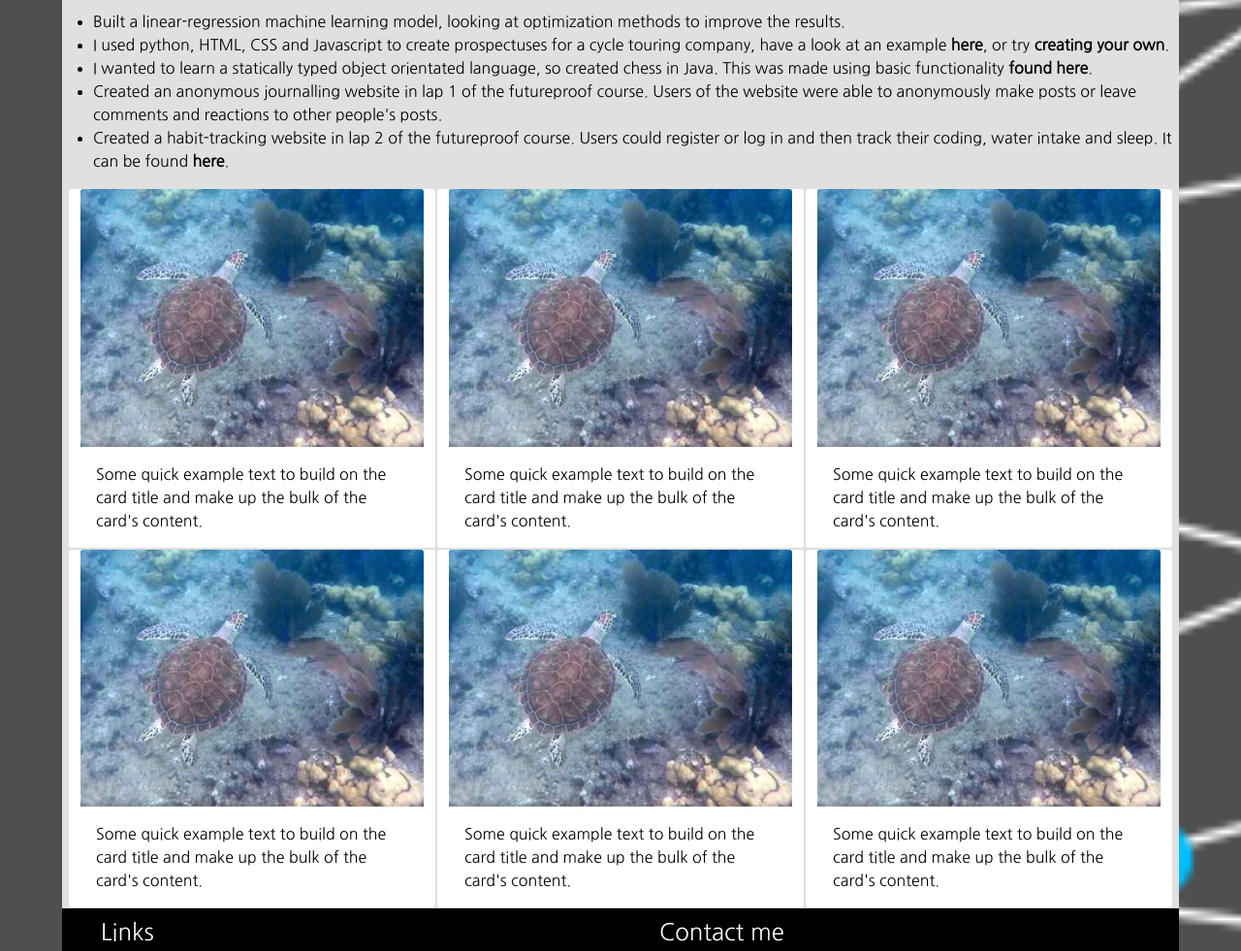
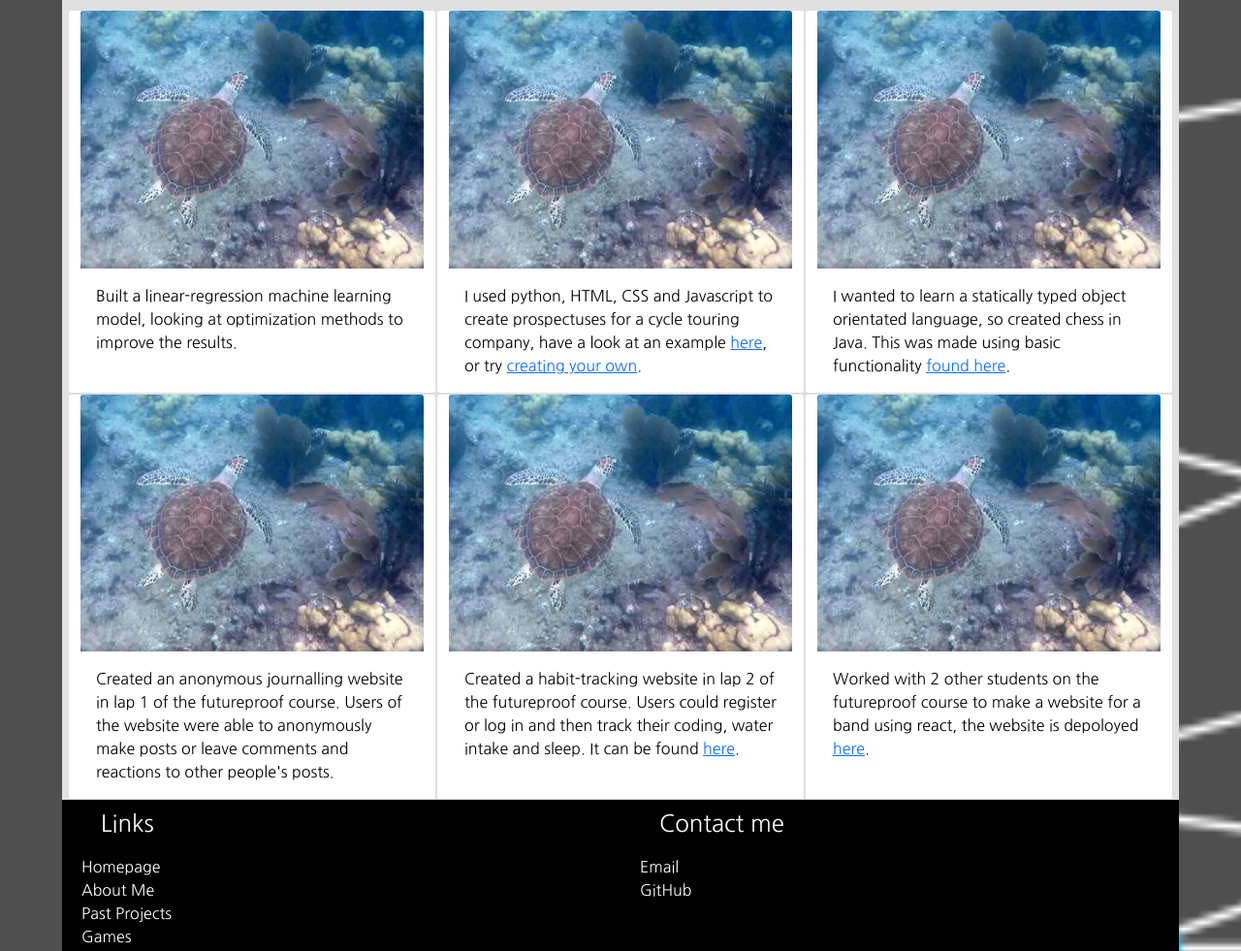
Before and after one commit to JamesWheadon/PortfolioWebsite, a website: page PastProjects.html in a window 1280 px wide. Shown: the part 1500-2481 px from the top of the page at 97% size. Drawn offline with nearby package versions, Linux system fonts and the light colour scheme.

Commit message:
put list in to boostrap grid of cards

```diff
--- a/PastProjects.html
+++ b/PastProjects.html
@@ -44,41 +44,24 @@
     </section>
     <br>
     <section>
-        <ul>
-            <li>
-                Built a linear-regression machine learning model, looking at optimization methods to improve the results.
-            </li>
-            <li>
-                I used python, HTML, CSS and Javascript to create prospectuses for a cycle touring company, have a look at an example <a href="https://www.bikexplore.co.uk/Abroad/Normandy-Chateau-2021" target="_blank">here</a>, or try <a href="https://bikexplore.netlify.app/" target="_blank">creating your own</a>.
-            </li>
-            <li>
-                I wanted to learn a statically typed object orientated language, so created chess in Java. This was made using basic functionality <a href="https://github.com/psoder3/Program-Your-Own-Chess" target="_blank">found here</a>.
-            </li>
-            <li>
-                Created an anonymous journalling website in lap 1 of the futureproof course. Users of the website were able to anonymously make posts or leave comments and reactions to other people's posts.
-            </li>
-            <li>
-                Created a habit-tracking website in lap 2 of the futureproof course. Users could register or log in and then track their coding, water intake and sleep. It can be found <a href="https://drink-sleep-code-repeat.netlify.app/" target="_blank">here</a>.
-            </li>
-        </ul>
         <div class="container">
             <div class="row">
                 <div class="col-sm card" style="width: 18rem;">
                     <img src="./images/Turtle.jpg" class="card-img-top" alt="Turtle">
                     <div class="card-body">
-                      <p class="card-text">Some quick example text to build on the card title and make up the bulk of the card's content.</p>
+                      <p class="card-text">Built a linear-regression machine learning model, looking at optimization methods to improve the results.</p>
                     </div>
                 </div>
                 <div class="col-sm card" style="width: 18rem;">
                     <img src="./images/Turtle.jpg" class="card-img-top" alt="Turtle">
                     <div class="card-body">
-                      <p class="card-text">Some quick example text to build on the card title and make up the bulk of the card's content.</p>
+                      <p class="card-text">I used python, HTML, CSS and Javascript to create prospectuses for a cycle touring company, have a look at an example <a href="https://www.bikexplore.co.uk/Abroad/Normandy-Chateau-2021" target="_blank">here</a>, or try <a href="https://bikexplore.netlify.app/" target="_blank">creating your own</a>.</p>
                     </div>
                 </div>
                 <div class="col-sm card" style="width: 18rem;">
                     <img src="./images/Turtle.jpg" class="card-img-top" alt="Turtle">
                     <div class="card-body">
-                      <p class="card-text">Some quick example text to build on the card title and make up the bulk of the card's content.</p>
+                      <p class="card-text">I wanted to learn a statically typed object orientated language, so created chess in Java. This was made using basic functionality <a href="https://github.com/psoder3/Program-Your-Own-Chess" target="_blank">found here</a>.</p>
                     </div>
                 </div>
             </div>
@@ -86,19 +69,19 @@
                 <div class="col-sm card" style="width: 18rem;">
                     <img src="./images/Turtle.jpg" class="card-img-top" alt="Turtle">
                     <div class="card-body">
-                      <p class="card-text">Some quick example text to build on the card title and make up the bulk of the card's content.</p>
+                      <p class="card-text">Created an anonymous journalling website in lap 1 of the futureproof course. Users of the website were able to anonymously make posts or leave comments and reactions to other people's posts.</p>
                     </div>
                 </div>
                 <div class="col-sm card" style="width: 18rem;">
                     <img src="./images/Turtle.jpg" class="card-img-top" alt="Turtle">
                     <div class="card-body">
-                      <p class="card-text">Some quick example text to build on the card title and make up the bulk of the card's content.</p>
+                      <p class="card-text">Created a habit-tracking website in lap 2 of the futureproof course. Users could register or log in and then track their coding, water intake and sleep. It can be found <a href="https://drink-sleep-code-repeat.netlify.app/" target="_blank">here</a>.</p>
                     </div>
                 </div>
                 <div class="col-sm card" style="width: 18rem;">
                     <img src="./images/Turtle.jpg" class="card-img-top" alt="Turtle">
                     <div class="card-body">
-                      <p class="card-text">Some quick example text to build on the card title and make up the bulk of the card's content.</p>
+                      <p class="card-text">Worked with 2 other students on the futureproof course to make a website for a band using react, the website is depoloyed <a href="https://idles-band.netlify.app/">here</a>.</p>
                     </div>
                 </div>
             </div>
```
